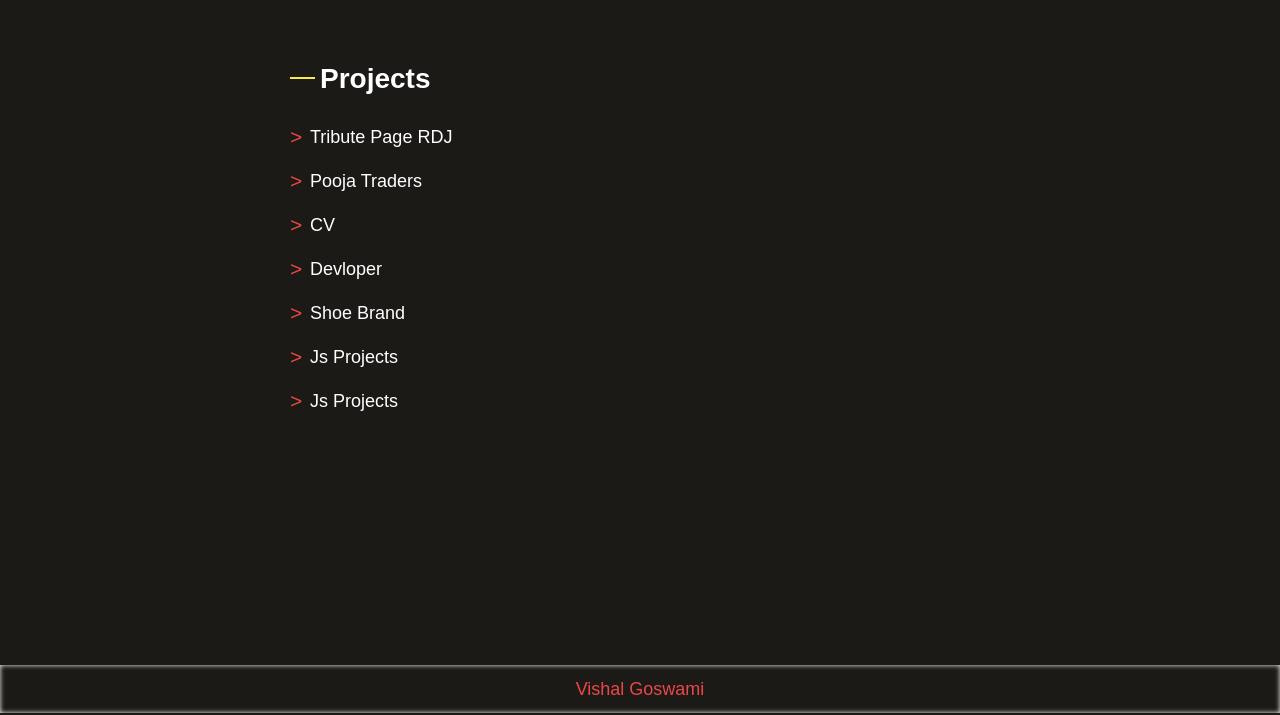
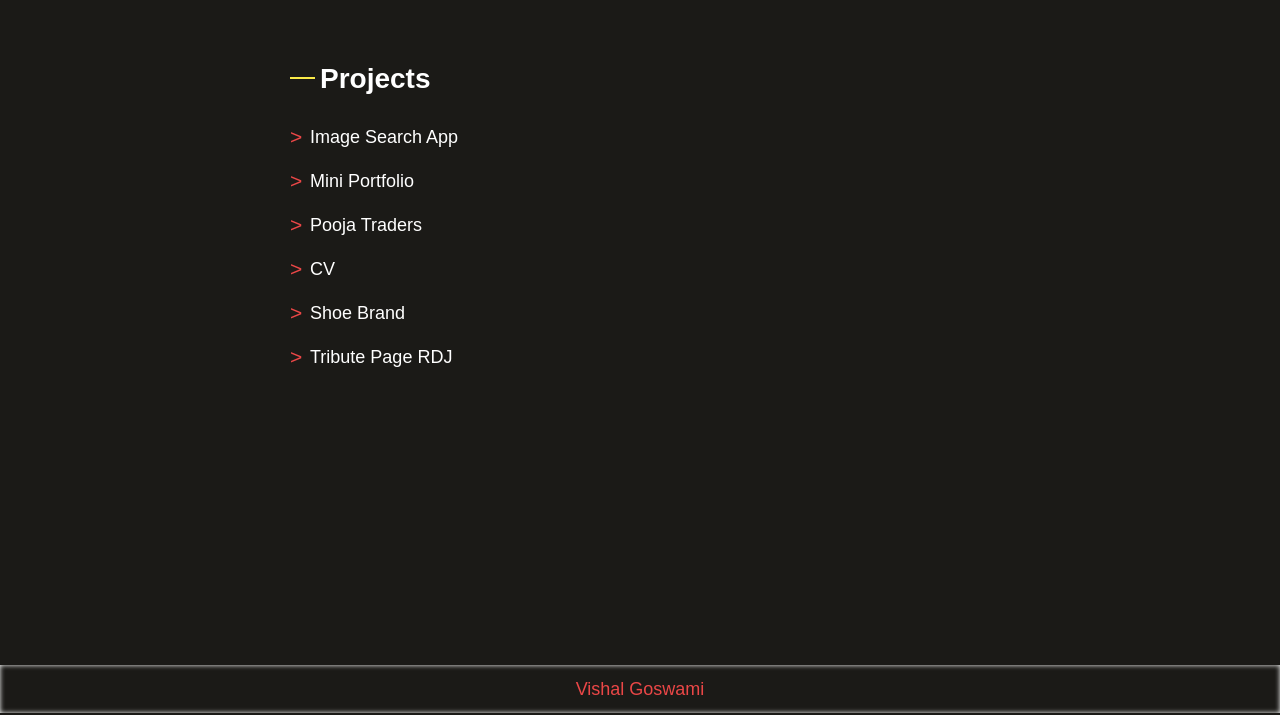
Before and after one commit to vishal-goswami/me, a plain HTML site: page index.html in a window 1280 px wide. Shown: the part 85-800 px from the top of the page. Drawn offline with Linux system fonts and the light colour scheme.

Commit message:
Update index.html
Change links and add new js api project

```diff
--- a/index.html
+++ b/index.html
@@ -36,13 +36,12 @@
                 <div class="link-box">
                     <h3>Projects</h3>
                     <ul>
-                        <li><a href="https://vishal-goswami.github.io/rdj/" class="link" target="_blank">Tribute Page RDJ</a></li>
+                        <li><a href="https://vishal-goswami.github.io/imageSearchApp/" class="link" target="_blank">Image Search App</a></li>
+                        <li><a href="https://vishal-goswami.github.io/mini-port/" class="link" target="_blank">Mini Portfolio</a></li>
                         <li><a href="https://vishal-goswami.github.io/pt/" class="link" target="_blank">Pooja Traders</a></li>
                         <li><a href="https://vishal-goswami.github.io/cv/" class="link" target="_blank">CV</a></li>
-                        <li><a href="https://vishal-goswami.github.io/devloper/" class="link" target="_blank">Devloper</a></li>
                         <li><a href="https://vishal-goswami.github.io/shoe-brand/" class="link" target="_blank">Shoe Brand</a></li>
-                        <li><a href="https://vishal-goswami.github.io/js-project/" class="link" target="_blank">Js Projects</a></li>
-                        <li><a href="https://vishal-goswami.github.io/mini-port/" class="link" target="_blank">Js Projects</a></li>
+                        <li><a href="https://vishal-goswami.github.io/rdj/" class="link" target="_blank">Tribute Page RDJ</a></li>
                     </ul>
                 </div>
             </div>
@@ -50,7 +49,7 @@
     </div>
     <div id="footer">
         <div class="container">
-            <p class="text"><a href="#">Vishal Goswami</a></p>
+            <p class="text"><a href="wa.me/919870086230">Vishal Goswami</a></p>
         </div>
     </div>
 </body>
```
